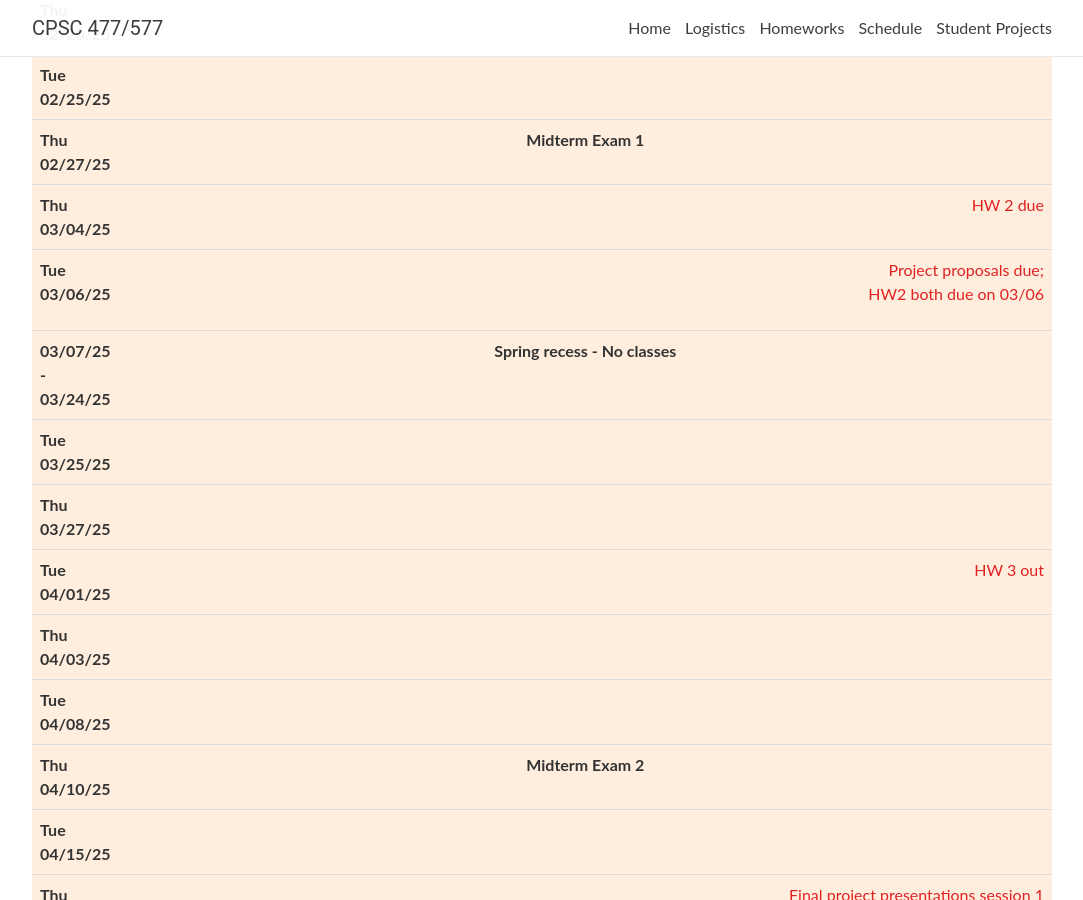
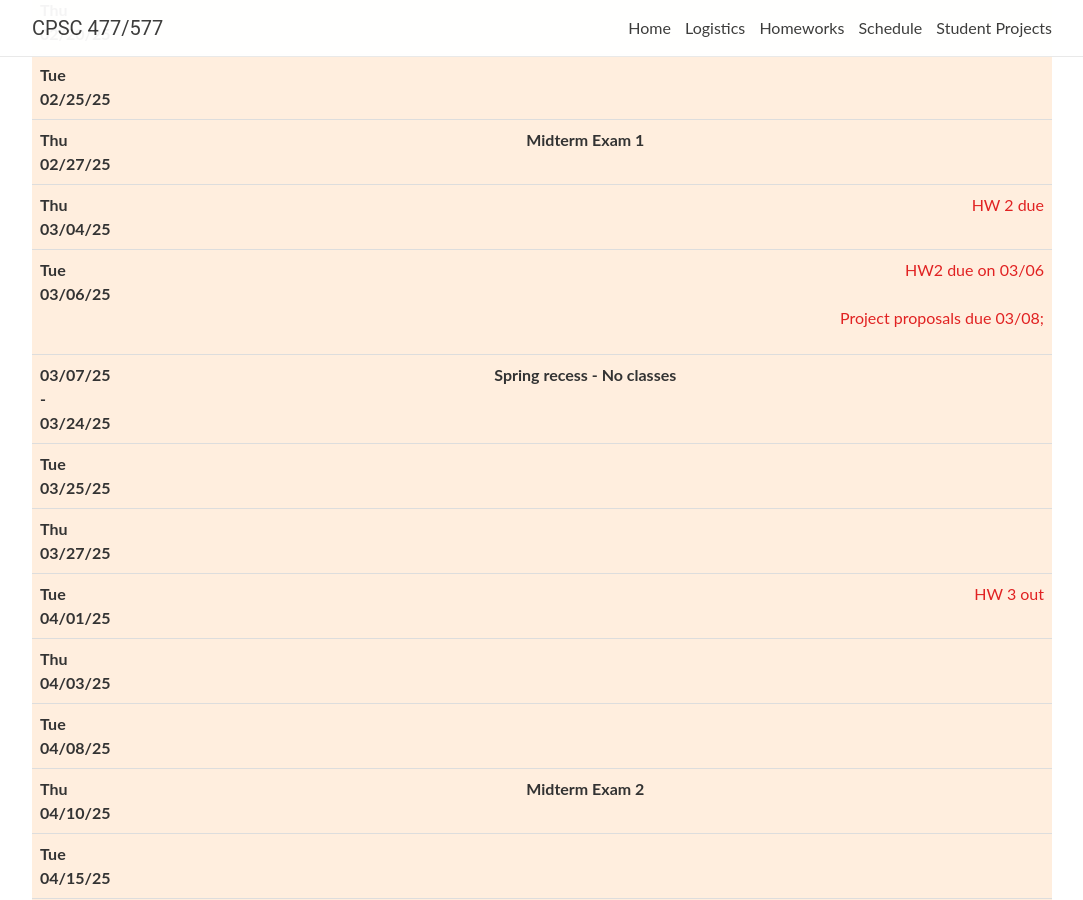
Before and after one commit to yale-nlp/cpsc477, a Jekyll site: the page built from _pages/lectures.md, in a window 1280 px wide and 900 px high, scrolled down 965 px. Shown: the whole window, without its empty margins (98-1181 px from the left). Built offline with Jekyll 4.4.1, drawn with Linux system fonts in a browser that asks for light colours; nearby versions of some CDN libraries; comment, search, counter and statistics services are not loaded.

Commit message:
Update lectures.yml

```diff
--- a/_data/lectures.yml
+++ b/_data/lectures.yml
@@ -231,7 +231,7 @@
     - Training Compute-Optimal Large Language Models (Hoffmann et al., 2022) <a href="https://arxiv.org/pdf/2203.15556.pdf" target="_blank">[link]</a>
     - GPT3 paper - Language Models are Few-Shot Learners (Brown et al., 2020) <a href="https://arxiv.org/pdf/2005.14165.pdf" target="_blank">[link]</a>
   optional:
-  logistics: Project proposals due;<br/>HW2 both due on 03/06
+  logistics: HW2 due on 03/06 <br/><br/> Project proposals due 03/08;
 
 - date: 03/07/25 - 03/24/25
   title: >
```
